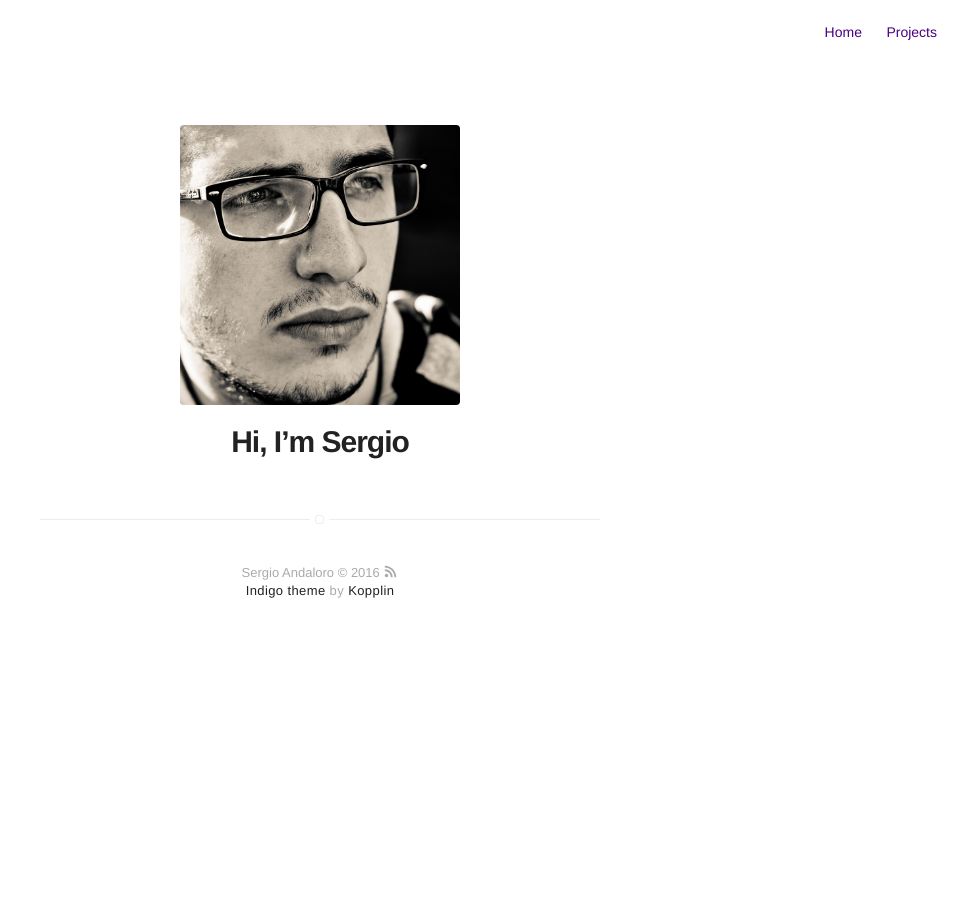
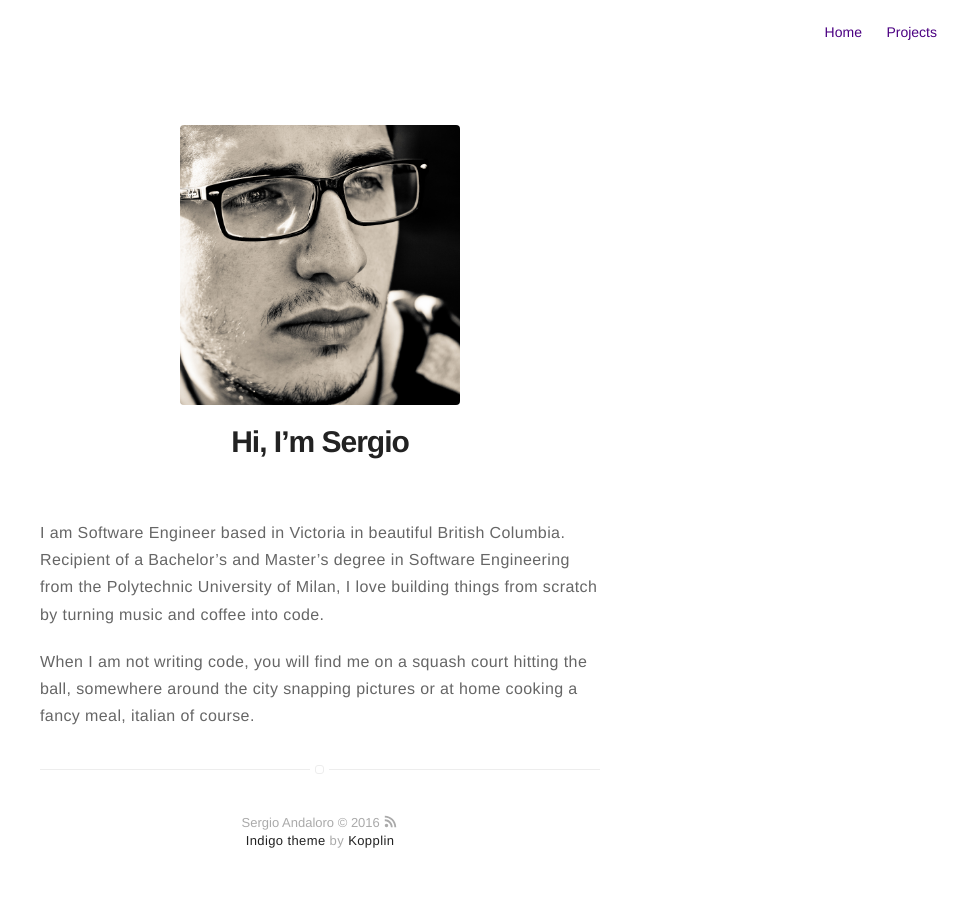
Before and after one commit to SirGandal/sirgandal.github.io, a Jekyll site: the page built from about.md, in a window 1280 px wide. Shown: the whole page, without its empty margins (320-1280 px from the left). Built offline with Jekyll 4.4.1, drawn with Linux system fonts in a browser that asks for light colours.

Commit message:
AboutMe page update

```diff
--- a/about.md
+++ b/about.md
@@ -5,3 +5,7 @@ layout: page
 ![Profile Image]({{ site.url }}/{{ site.picture }})
 
 # Hi, I'm Sergio
+
+I am Software Engineer based in Victoria in beautiful British Columbia. Recipient of a Bachelor's and Master's degree in Software Engineering from the Polytechnic University of Milan, I love building things from scratch by turning music and coffee into code.
+
+When I am not writing code, you will find me on a squash court hitting the ball, somewhere around the city snapping pictures or at home cooking a fancy meal, italian of course.
```
